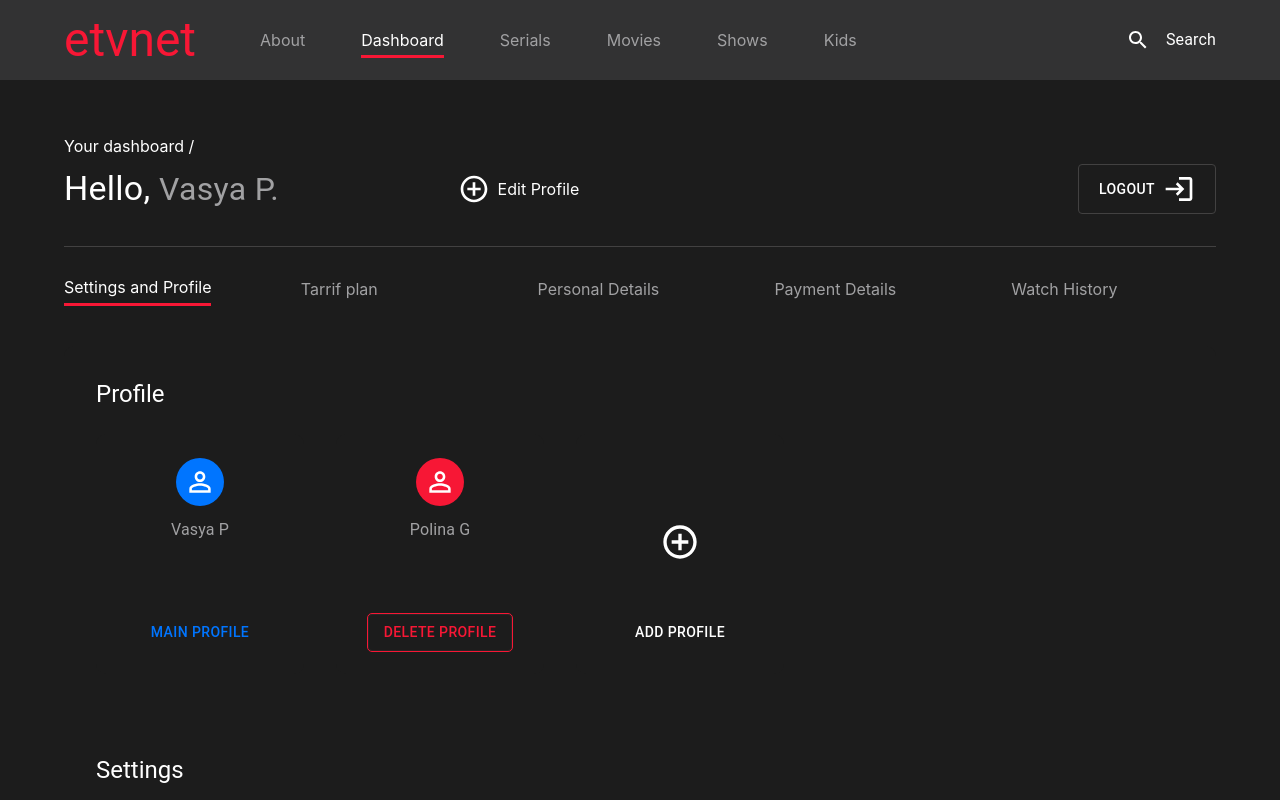
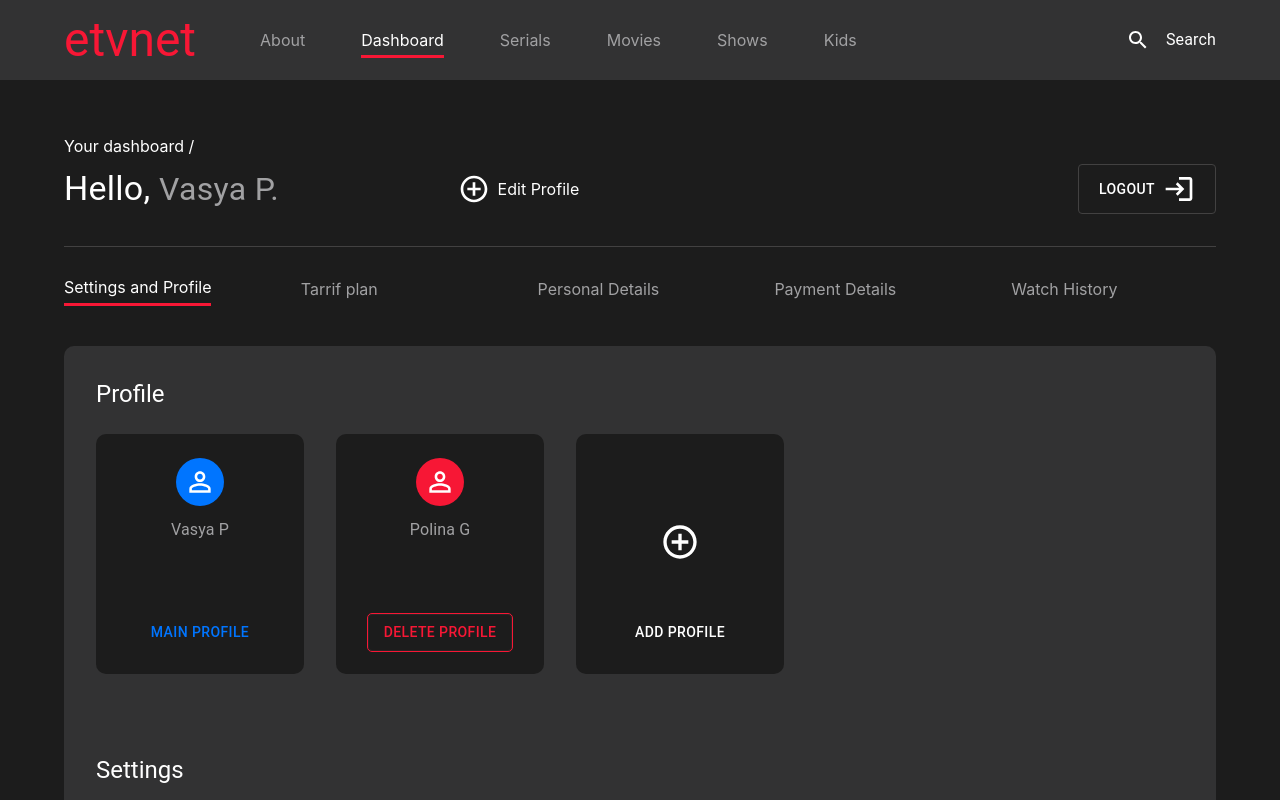
Before and after one commit to tatyanakarlen/matvil-asses, a Next.js app: page / in a window 1280 px wide. Shown: the top 800 px of the page. Built offline with nearby package versions, Linux system fonts and the light colour scheme.

Commit message:
fixed color issue on profilecards

```diff
--- a/src/components/dashboard/Dashboard.js
+++ b/src/components/dashboard/Dashboard.js
@@ -36,9 +36,9 @@ export default function Dashboard() {
             bgcolor: {
               xs: 'primary.mainMobile',
               sm: 'primary.mainMobile',
-              md: 'primary.dark',
-              lg: 'primary.dark',
-              xl: 'primary.dark',
+              md: 'primary.main',
+              lg: 'primary.main',
+              xl: 'primary.main',
             },
             borderRadius: '10px',
             p: 4,
```
